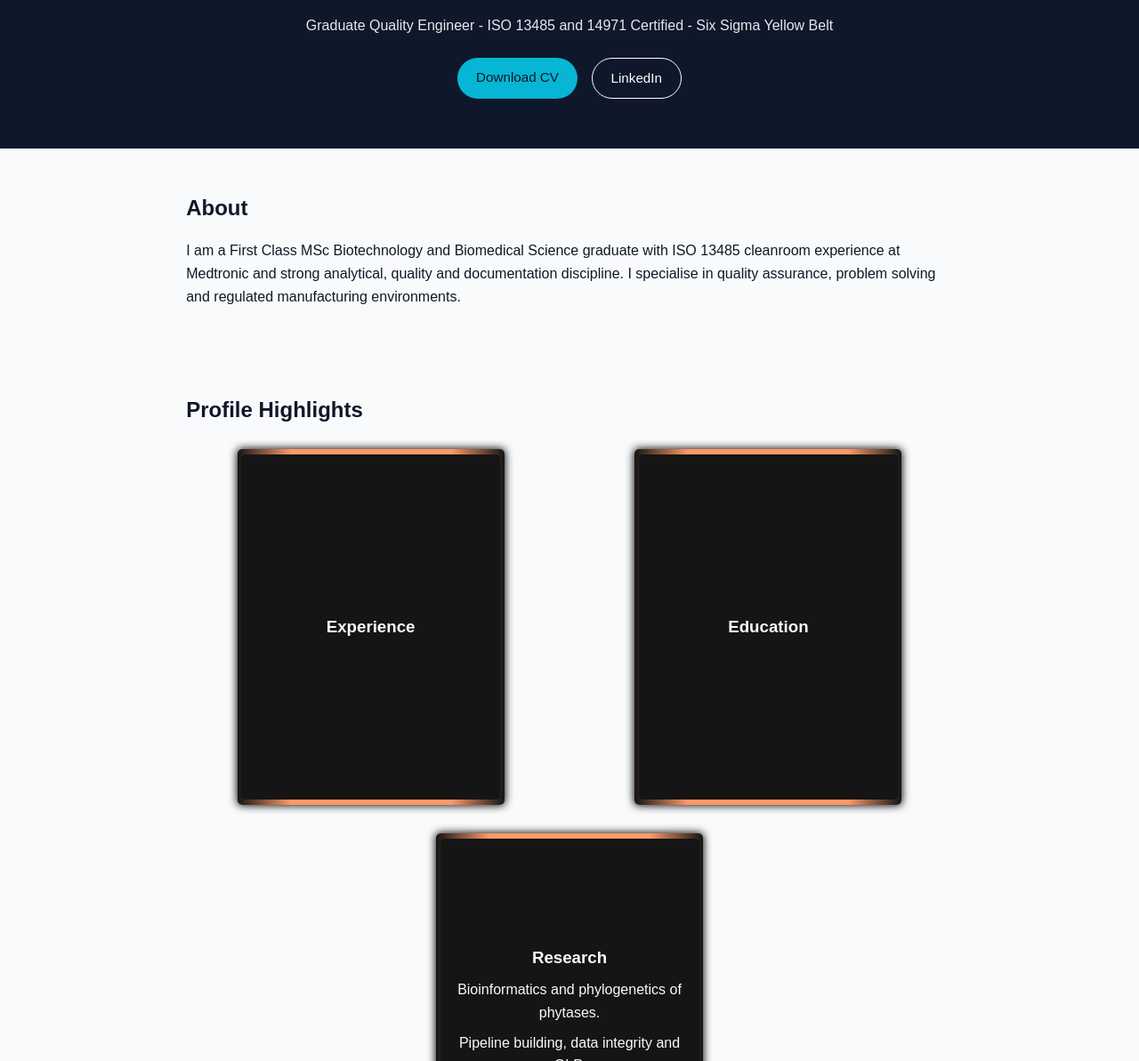
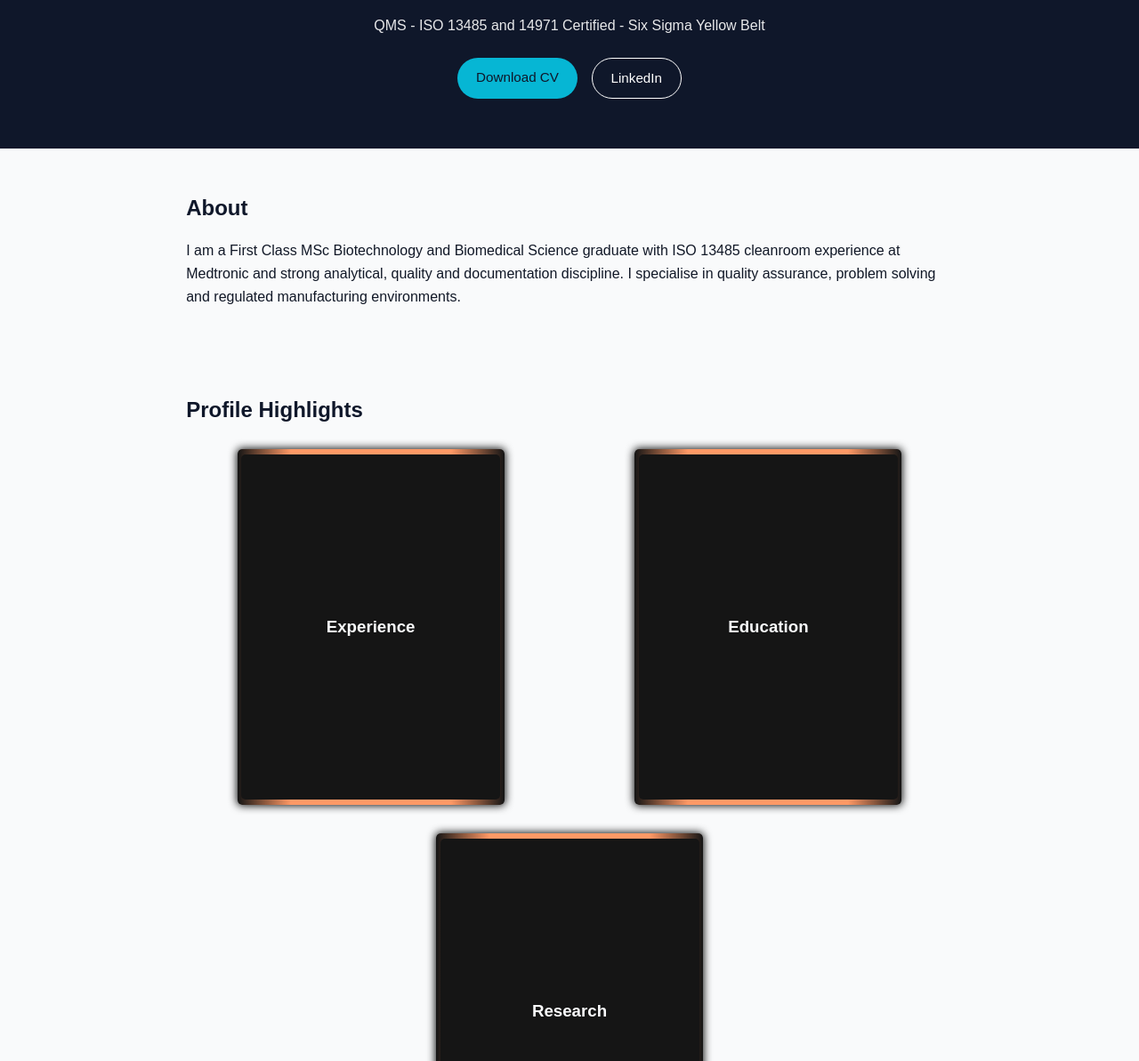
Before and after one commit to VnAxle/averinquality, a plain HTML site: page index.html in a window 1280 px wide. Shown: the part 107-1300 px from the top of the page at 89% size. Drawn offline with Linux system fonts and the light colour scheme.

Commit message:
Update index.html

```diff
--- a/index.html
+++ b/index.html
@@ -13,7 +13,7 @@
     <div class="container">
       <h1>Alexander Averin</h1>
       <p class="tagline">
-        Graduate Quality Engineer - ISO 13485 and 14971 Certified - Six Sigma Yellow Belt
+      QMS - ISO 13485 and 14971 Certified - Six Sigma Yellow Belt
       </p>
 
       <div class="hero-buttons">
@@ -109,8 +109,7 @@
                   <p>BSc Biomedical Science - 3.6 GPA</p>
                 </div>
                 <p>
-                  Strong foundation in biochemistry, biotechnology and regulated
-                  lab practice with First Class honours in both degrees.
+
                 </p>
               </div>
 
@@ -133,8 +132,7 @@
 
             <div class="flipcard-back-inner">
               <h3>Research</h3>
-              <p>Bioinformatics and phylogenetics of phytases.</p>
-              <p>Pipeline building, data integrity and GLP.</p>
+
             </div>
           </div>
 
```
